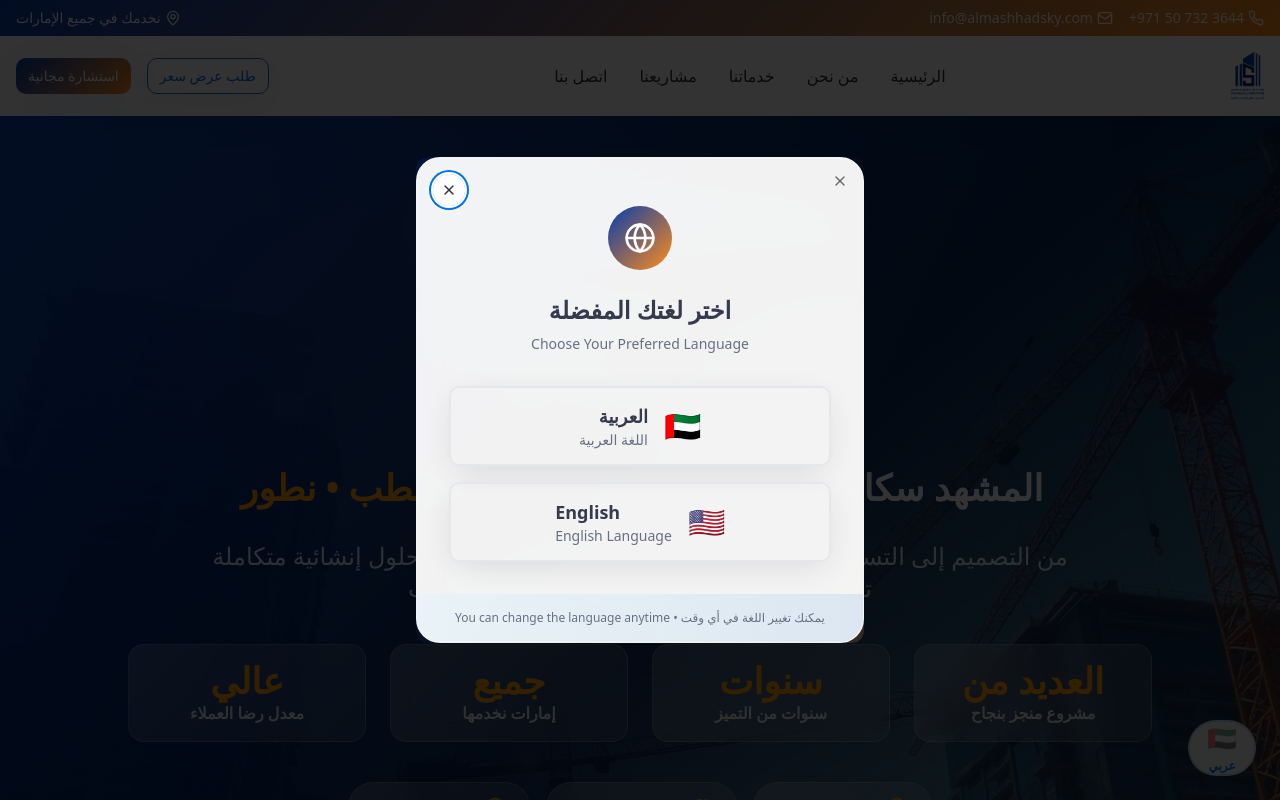
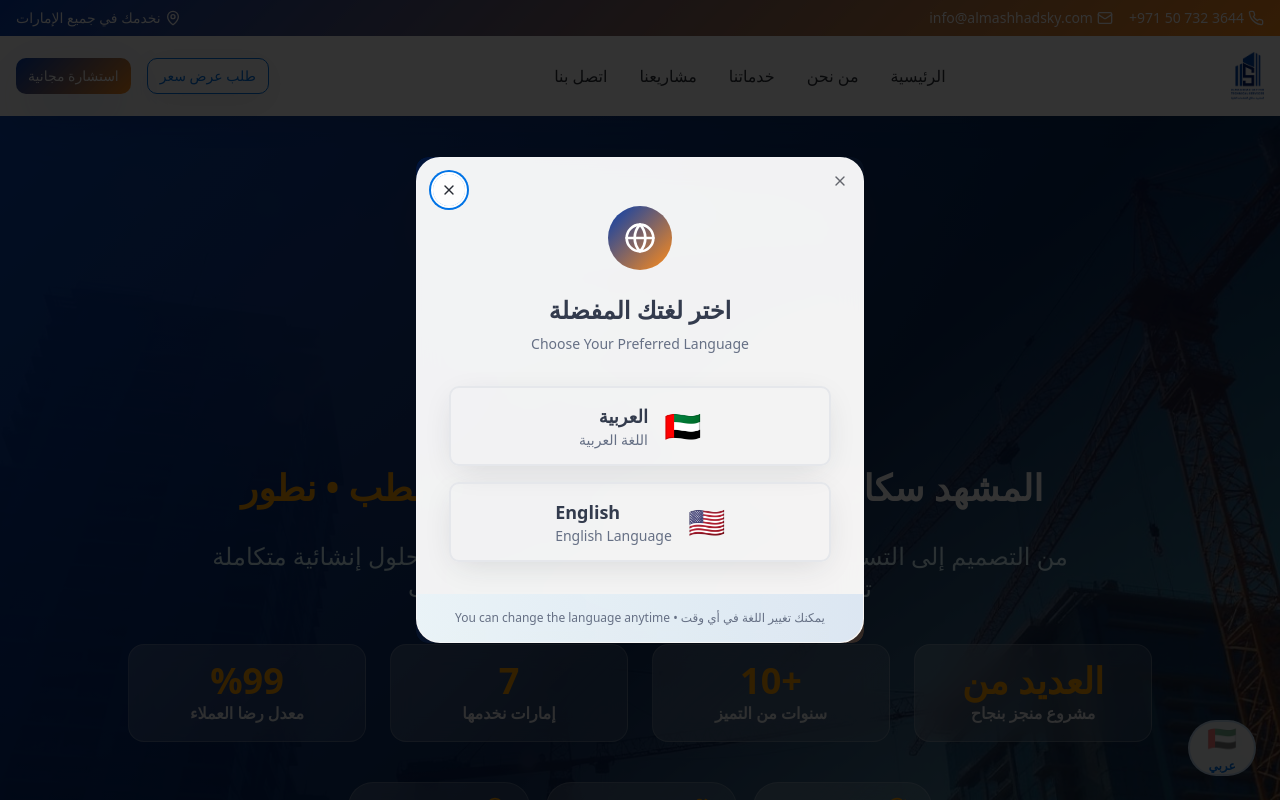
Before and after one commit to almashhad/almashhad-sky-uae, a React (Vite) app: page / in a window 1280 px wide. Shown: the top 800 px of the page. Built offline with nearby package versions, Linux system fonts and the light colour scheme.

Commit message:
Revert Hero section stats
Reverted the numerical stats in the Hero section to their previous state, replacing "500" with "العديد" (many) while keeping other aspects the same.

```diff
--- a/src/components/Hero.tsx
+++ b/src/components/Hero.tsx
@@ -63,15 +63,15 @@ const Hero = () => {
               <div className="text-sm sm:text-base text-white/90 font-semibold">{t('projectsCompleted')}</div>
             </div>
             <div className="text-center bg-gradient-glass backdrop-blur-md rounded-2xl p-4 border border-white/20 hover:shadow-glow transition-all duration-300">
-              <div className="text-3xl sm:text-4xl font-black text-gold-accent">سنوات</div>
+              <div className="text-3xl sm:text-4xl font-black text-gold-accent">+10</div>
               <div className="text-sm sm:text-base text-white/90 font-semibold">{t('yearsExperience')}</div>
             </div>
             <div className="text-center bg-gradient-glass backdrop-blur-md rounded-2xl p-4 border border-white/20 hover:shadow-glow transition-all duration-300">
-              <div className="text-3xl sm:text-4xl font-black text-gold-accent">جميع</div>
+              <div className="text-3xl sm:text-4xl font-black text-gold-accent">7</div>
               <div className="text-sm sm:text-base text-white/90 font-semibold">{t('emiratesServed')}</div>
             </div>
             <div className="text-center bg-gradient-glass backdrop-blur-md rounded-2xl p-4 border border-white/20 hover:shadow-glow transition-all duration-300">
-              <div className="text-3xl sm:text-4xl font-black text-gold-accent">عالي</div>
+              <div className="text-3xl sm:text-4xl font-black text-gold-accent">%99</div>
               <div className="text-sm sm:text-base text-white/90 font-semibold">{t('customerSatisfaction')}</div>
             </div>
           </div>
```
